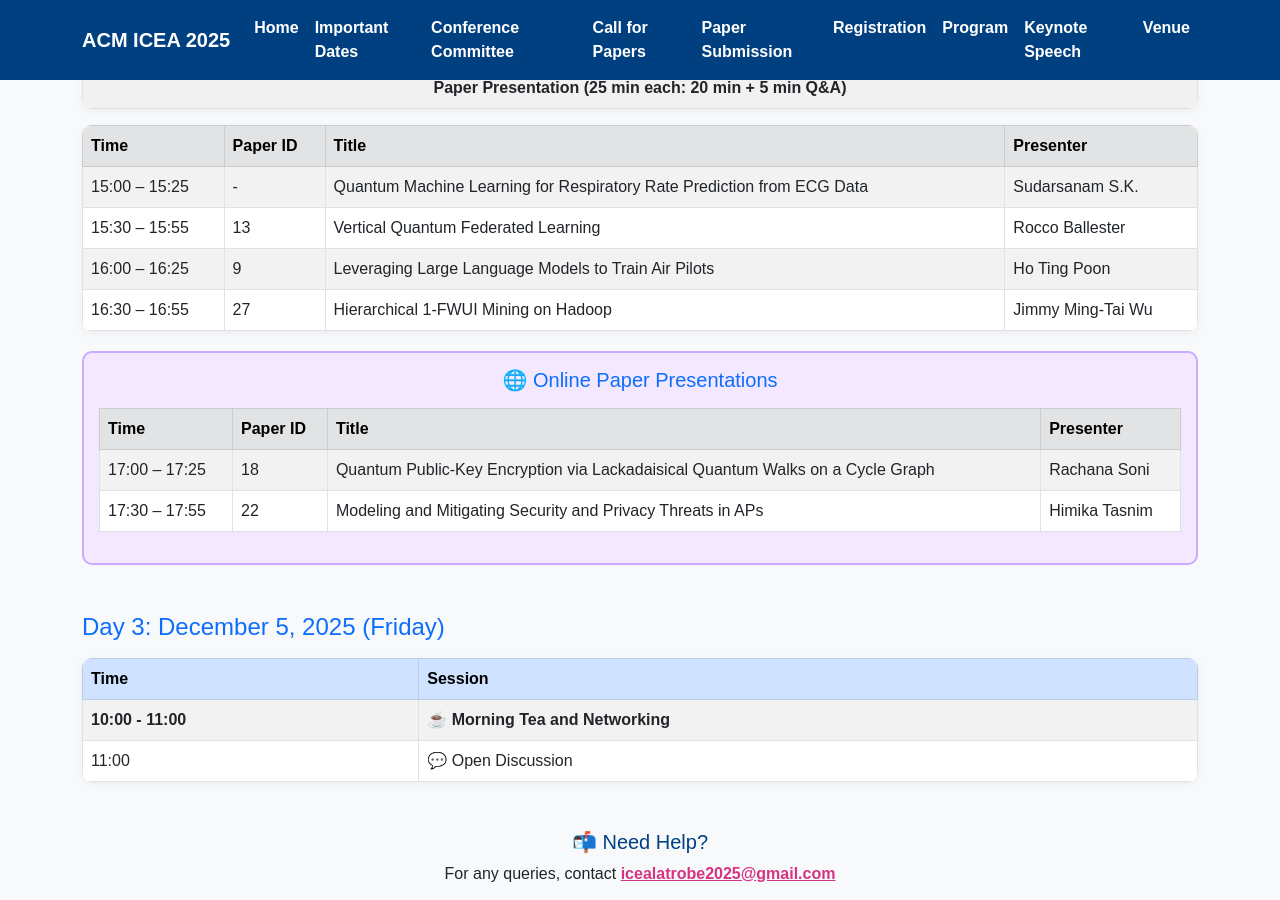
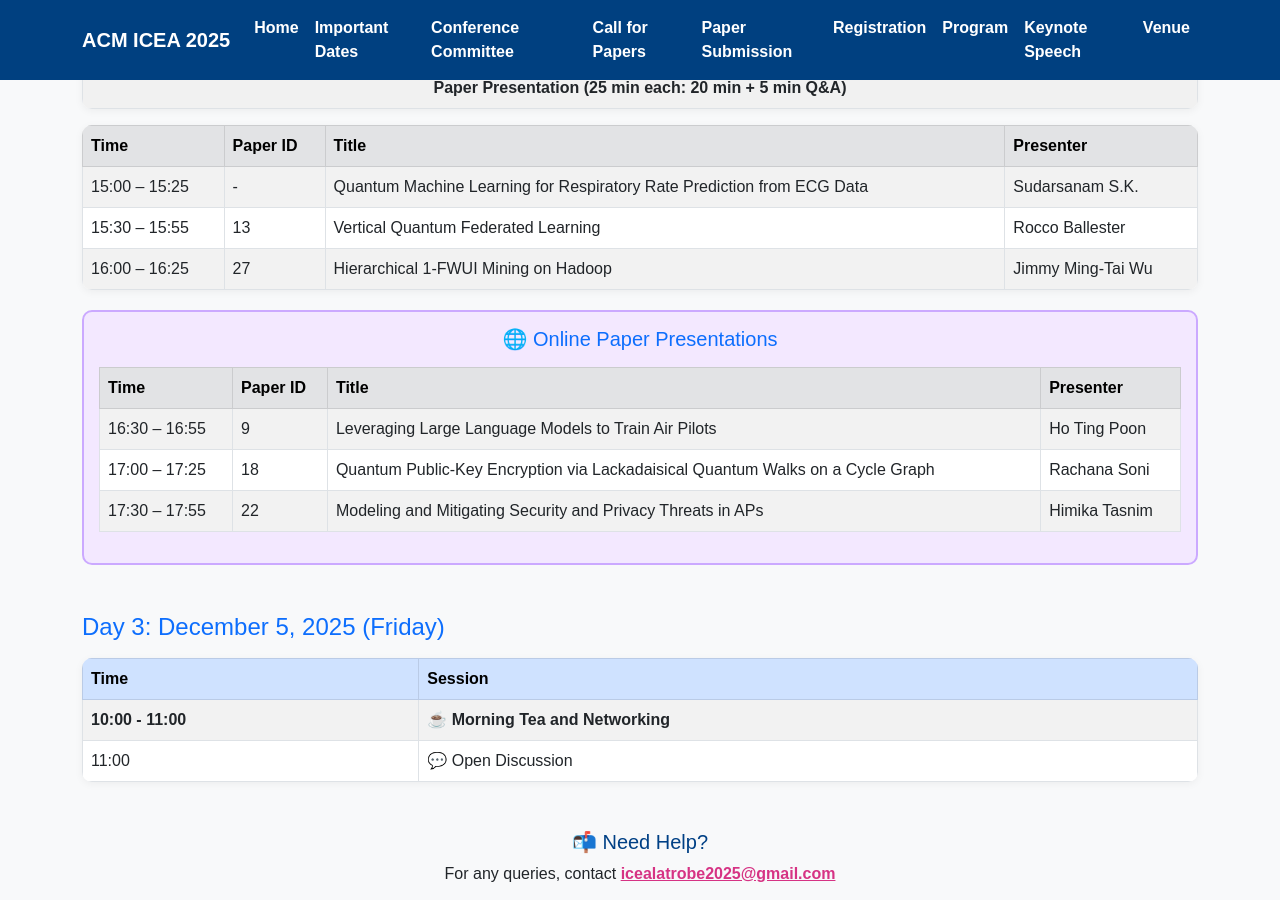
Before and after one commit to icea2025/latrobe, a Jekyll site: the page program/index.html, which Jekyll copies as it is, in a window 1280 px wide and 900 px high, scrolled down 2112 px. Built offline with Jekyll 4.4.1, drawn with Linux system fonts in a browser that asks for light colours; part of the change alters nothing that is shown.

```diff
--- a/program/index.html
+++ b/program/index.html
@@ -89,6 +89,7 @@
   style="width:100%; height:350px; border:1px solid #ccc; border-radius:8px;"
   allow="fullscreen">
 </iframe>
+
 
   <!-- Download button -->
   <div class="mt-3">
@@ -204,8 +205,7 @@
     <tbody>
       <tr><td>15:00 – 15:25</td><td>-</td><td>Quantum Machine Learning for Respiratory Rate Prediction from ECG Data</td><td>Sudarsanam S.K.</td></tr>
       <tr><td>15:30 – 15:55</td><td>13</td><td>Vertical Quantum Federated Learning</td><td>Rocco Ballester</td></tr>
-      <tr><td>16:00 – 16:25</td><td>9</td><td>Leveraging Large Language Models to Train Air Pilots</td><td>Ho Ting Poon</td></tr>
-      <tr><td>16:30 – 16:55</td><td>27</td><td>Hierarchical 1-FWUI Mining on Hadoop</td><td>Jimmy Ming-Tai Wu</td></tr>
+      <tr><td>16:00 – 16:25</td><td>27</td><td>Hierarchical 1-FWUI Mining on Hadoop</td><td>Jimmy Ming-Tai Wu</td></tr>
     </tbody>
   </table>
 
@@ -217,6 +217,7 @@
         <tr><th>Time</th><th>Paper ID</th><th>Title</th><th>Presenter</th></tr>
       </thead>
       <tbody>
+        <tr><td>16:30 – 16:55</td><td>9</td><td>Leveraging Large Language Models to Train Air Pilots</td><td>Ho Ting Poon</td></tr>
         <tr><td>17:00 – 17:25</td><td>18</td><td>Quantum Public-Key Encryption via Lackadaisical Quantum Walks on a Cycle Graph</td><td>Rachana Soni</td></tr>
         <tr><td>17:30 – 17:55</td><td>22</td><td>Modeling and Mitigating Security and Privacy Threats in APs</td><td>Himika Tasnim</td></tr>
       </tbody>
```
Lines whose indentation alone changed are shown as unchanged.
